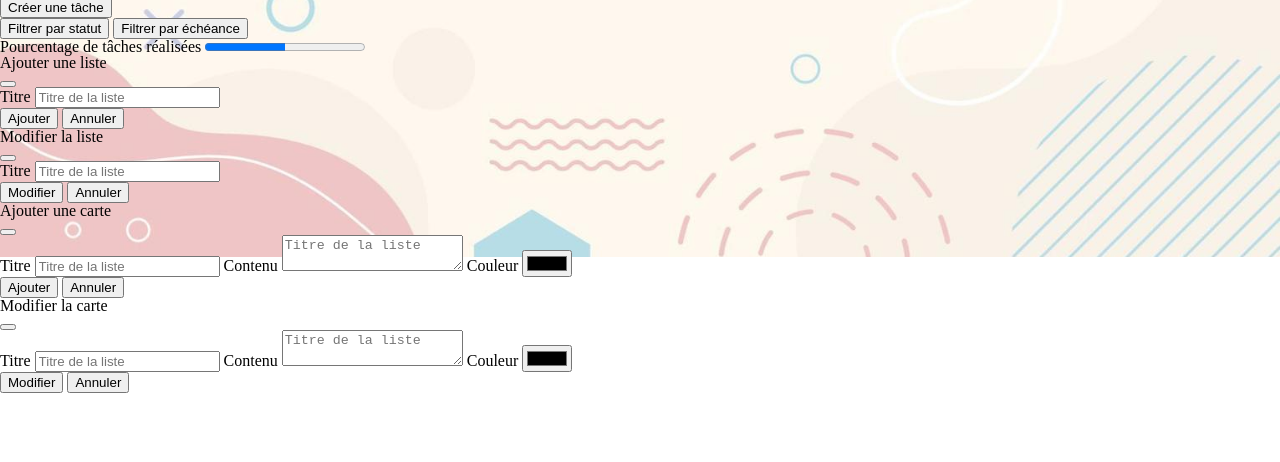
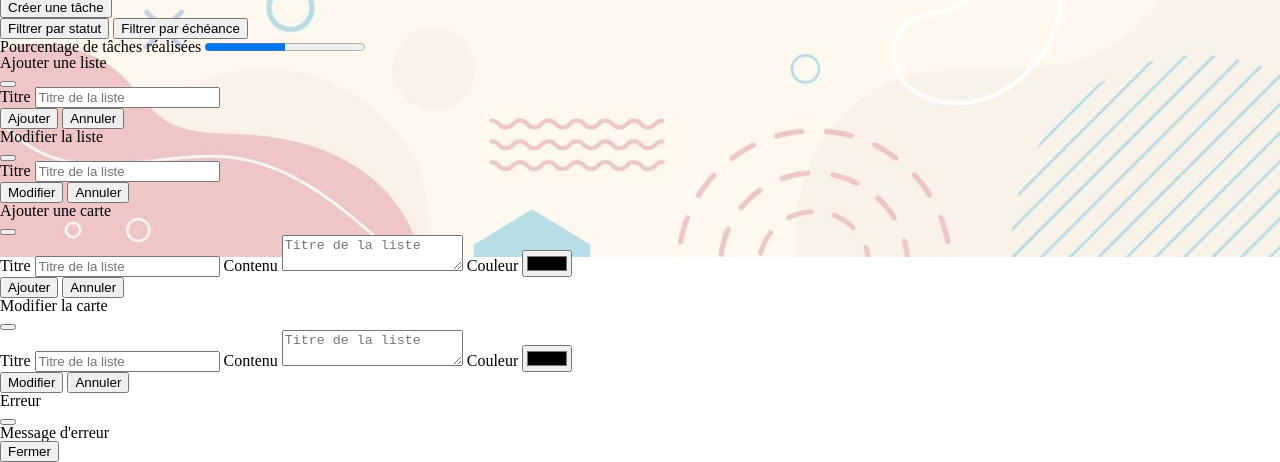
Before and after one commit to JoeVan1109/TeddyTask, a website built with Vite: page client/index.html in a window 1280 px wide. Shown: the part 543-1005 px from the top of the page. Before the commit the page ends 936 px from the top, so only its background shows below. Built offline with nearby package versions, Linux system fonts and the light colour scheme.

Commit message:
add error-modal

```diff
--- a/client/index.html
+++ b/client/index.html
@@ -174,6 +174,31 @@
                 </div>
             </div>
 
+            <!--ERROR MODAL-->
+
+            <div class="modal" id="error-modal">
+
+                <div class="modal-background"></div>
+
+                <div class="modal-card">
+
+                    <div class="modal-card-header">
+                        <p class="modal-card-title" slot="error-title">Erreur</p>
+                        <button class="button-close" type="button" aria-label="close"></button>
+                    </div>
+
+                    <div class="modal-card-body">
+                        <p id="error-message" slot="error-message">Message d'erreur</p>
+                    </div>
+
+                    <div class="modal-card-footer">
+                        <button class="button-close" type="button">Fermer</button>
+                    </div>
+
+                </div>
+
+            </div>
+
 
             <!--LIST TEMPLATE-->
 
```
